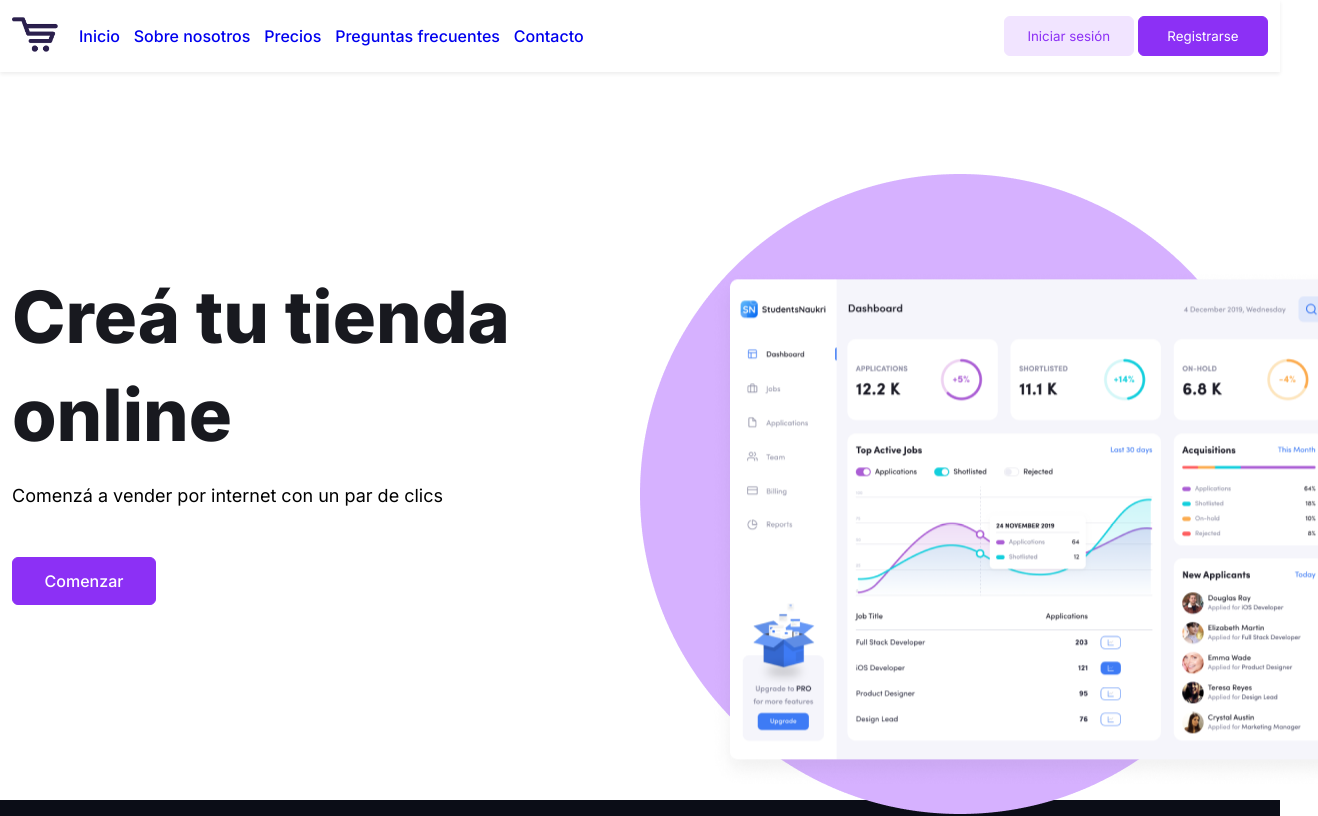
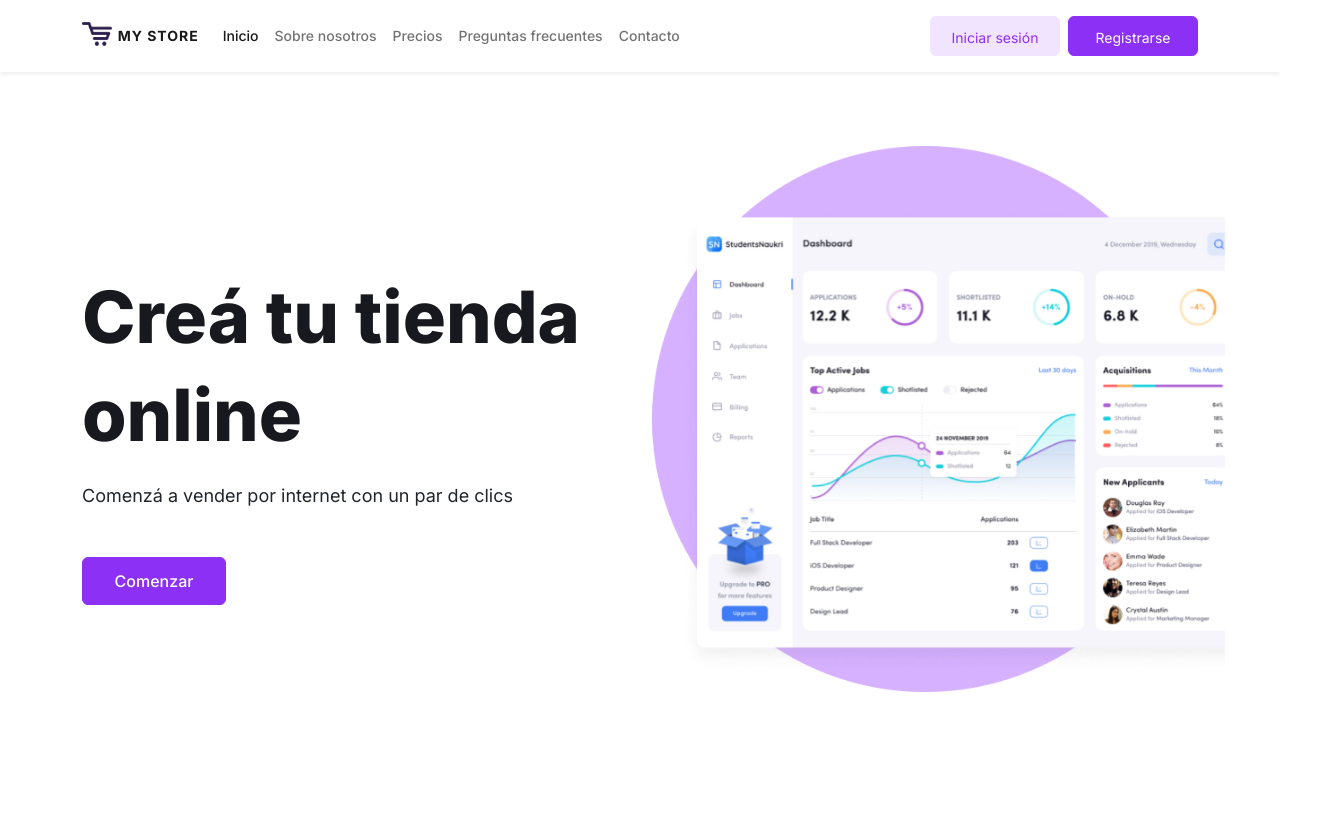
Before and after one commit to mauroturner/generador-de-tiendas, a plain HTML site: page index.html in a window 1280 px wide. Shown: the top 816 px of the page, 1318 px wide, since content can reach past the window. Drawn offline with Linux system fonts and the light colour scheme.

Commit message:
Navbar y landing con bootstrap

```diff
--- a/assets/css/estilos.css
+++ b/assets/css/estilos.css
@@ -11,7 +11,116 @@
     font-family: 'Inter', sans-serif;
 }
 
-.header{
+.navbar{
+    height: 72px;
+    box-shadow: 0 .125rem .25rem rgba(0,0,0,.075);
+}
+
+.brand{
+    font-family: 'Inter';
+    font-style: normal;
+    font-weight: 700;
+    font-size: 0.875rem;
+    line-height: 1.125rem;
+    letter-spacing: 1px;
+}
+
+.nav-link{
+    font-family: 'Inter';
+    font-style: normal;
+    font-weight: 500;
+    font-size: 0.875rem;
+    line-height: 1.25rem;
+}
+
+.login,
+.signin{
+    width: 130px;
+    height: 40px;
+    padding: 10px 20px;
+    border-radius: 6px;
+    font-size: 0.875rem;
+}
+
+.login{
+    background-color: #f1e4ff;
+    border: 1px solid #f1e4ff;
+    color: #8C30F5;
+}
+
+.signin{
+    background-color: #8C30F5;
+    border: 1px solid #8C30F5;
+    color: #fff;
+}
+
+.welcome__titulo{
+    font-style: normal;
+    font-weight: 800;
+    font-size: 4.5rem;
+    line-height: 6.125rem;
+    color: var(--color-fuente-oscuro);
+}
+
+.welcome__subtitulo{
+    font-style: normal;
+    font-weight: 400;
+    font-size: 1.125rem;
+    line-height: 2rem;
+    margin-top: 1rem;
+    margin-bottom: 2.8125rem;
+}
+
+.start{
+    width: 144px;
+    height: 48px;
+    background-color: #8C30F5;
+    border: 1px solid #8C30F5;
+    color: #fff;
+    padding: 10px 20px;
+    border-radius: 6px;
+    font-style: normal;
+    font-weight: 500;
+    font-size: 1rem;
+    line-height: 1.5rem;
+}
+
+.altura-seccion{
+    min-height: calc(100vh - 72px);
+}
+
+.image-container{
+    position: relative;
+    top: 0px;bottom: 0px;left:0px;right:0px;
+    width:100%;
+    height:100%;
+}
+
+.img-welcome-background{
+    position: absolute;
+    top:-12%;
+}
+.img-welcome-demo{
+    position: relative;
+    top: 20%;
+    left: 5%;
+    max-width: 100%;
+    height: auto;
+    animation: flotar 6s ease-in-out infinite;
+}
+
+@keyframes flotar {
+	0% {
+		transform: translatey(0);
+	}
+	50% {
+		transform: translatey(5%);
+	}
+	100% {
+		transform: translatey(0);
+	}
+}
+/* .header{
     position: sticky;
     top: 0;
     height: 72px;
@@ -610,4 +719,4 @@
 	100% {
 		transform: translatey(0px);
 	}
-}
+} */
--- a/index.html
+++ b/index.html
@@ -7,34 +7,67 @@
     <link rel="preconnect" href="https://fonts.googleapis.com">
     <link rel="preconnect" href="https://fonts.gstatic.com" crossorigin>
     <link href="https://fonts.googleapis.com/css2?family=Inter:wght@100;200;300;400;500;600;700;800;900&display=swap" rel="stylesheet">
+    <link rel="stylesheet" href="./assets/css/bootstrap.min.css">
     <link rel="stylesheet" href="./assets/css/estilos.css">
     <title>Mi tienda</title>
 </head>
 <body>
     <header class="header">
-        <div class="header__container">
-            <div class="header__container__menu">
-                <div class="header__container__menu__logo">
-                    <a href="./index.html"><img src="./assets/img/logo.png" alt="Logo"></a>
+        <nav class="navbar navbar-expand-lg navbar-light bg-white">
+            <div class="container">
+                <a class="navbar-brand" href="#">
+                    <img src="./assets/img/logo.png" alt="Logo" width="30" height="24" class="d-inline-block align-text-top">
+                    <h1 class="brand d-inline-block">MY STORE</h1>
+                </a>
+                <button class="navbar-toggler" type="button" data-bs-toggle="collapse" data-bs-target="#navbarSupportedContent" aria-controls="navbarSupportedContent" aria-expanded="false" aria-label="Toggle navigation">
+                <span class="navbar-toggler-icon"></span>
+                </button>
+                <div class="collapse navbar-collapse" id="navbarSupportedContent">
+                    <ul class="navbar-nav me-auto mb-2 mb-lg-0">
+                        <li class="nav-item">
+                            <a class="nav-link active" aria-current="page" href="./index.html">Inicio</a>
+                        </li>
+                        <li class="nav-item">
+                            <a class="nav-link" href="./pages/nosotros.html">Sobre nosotros</a>
+                        </li>
+                        <li class="nav-item">
+                            <a class="nav-link" href="./pages/precios.html">Precios</a>
+                        </li>
+                        <li class="nav-item">
+                            <a class="nav-link" href="./pages/faq.html">Preguntas frecuentes</a>
+                        </li>
+                        <li class="nav-item">
+                            <a class="nav-link" href="./pages/contacto.html">Contacto</a>
+                        </li>
+                    </ul>
+                    <div class="d-flex">
+                        <button class="btn btn-light login">Iniciar sesión</button>
+                        <button class="btn btn-light signin ms-2">Registrarse</button>
+                    </div>
                 </div>
-                <navbar class="header__container__menu__navbar">
-                    <ul class="header__container__menu__navbar__ul">
-                        <li class="header__container__menu__navbar__ul__li"><a class="header__container__menu__navbar__ul__li__link" href="./index.html" class="nav-link">Inicio</a></li>
-                        <li class="header__container__menu__navbar__ul__li"><a class="header__container__menu__navbar__ul__li__link" href="./pages/nosotros.html" class="nav-link">Sobre nosotros</a></li>
-                        <li class="header__container__menu__navbar__ul__li"><a class="header__container__menu__navbar__ul__li__link" href="./pages/precios.html" class="nav-link">Precios</a></li>
-                        <li class="header__container__menu__navbar__ul__li"><a class="header__container__menu__navbar__ul__li__link" href="./pages/faq.html" class="nav-link">Preguntas frecuentes</a></li>
-                        <li class="header__container__menu__navbar__ul__li"><a class="header__container__menu__navbar__ul__li__link" href="./pages/contacto.html" class="nav-link">Contacto</a></li>
-                    </ul>
-                </navbar>
             </div>
-            <div class="header__container__buttons">
-                <button class="header__container__buttons__login">Iniciar sesión</button>
-                <button class="header__container__buttons__signin">Registrarse</button>
-                <button class="header__container__buttons__menu-burger">≡</button>
-            </div>
-        </div>
+        </nav>
     </header>
     <main class="main">
+        <div class="container">
+            <section class="welcome">
+                <div class="row altura-seccion align-items-center">
+                    <div class="col-md-6">
+                        <h2 class="welcome__titulo">Creá tu tienda online</h2>
+                        <h3 class="welcome__subtitulo">Comenzá a vender por internet con un par de clics</h3>
+                        <button class="btn btn-light start">Comenzar</button>
+                    </div>
+                    <div class="col-md-6">
+                        <div class="image-container">
+                            <img class="img-welcome-background img-fluid" src="./assets/img/circulo-violeta.png" alt="Círculo violeta">
+                            <img class="img-welcome-demo" src="./assets/img/demo.png" alt="Demo producto">
+                        </div>
+                    </div>
+                </div>
+            </section>
+        </div>
+    </main>
+    <!-- <main class="main">
         <section class="main__section--welcome">
             <div class="main__section--welcome__container">
                 <div class="main__section--welcome__container__text">
@@ -171,6 +204,7 @@
                 </div>
             </div>
         </div>
-    </footer>
+    </footer> -->
+    <script src="./assets/js/bootstrap.bundle.min.js"></script>
 </body>
 </html>
```
Also changed, not shown: assets/css/bootstrap.min.css (added), assets/js/bootstrap.bundle.min.js (added).
